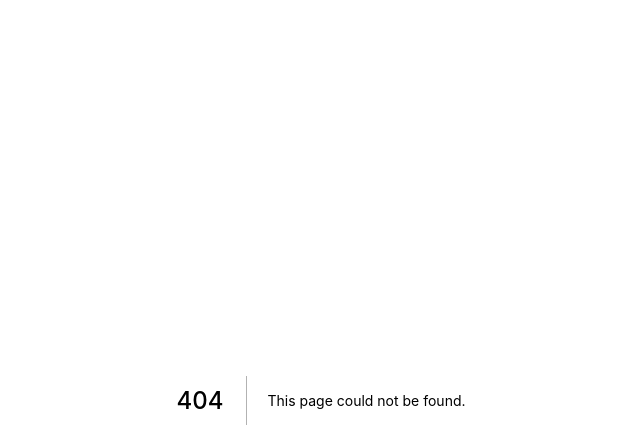
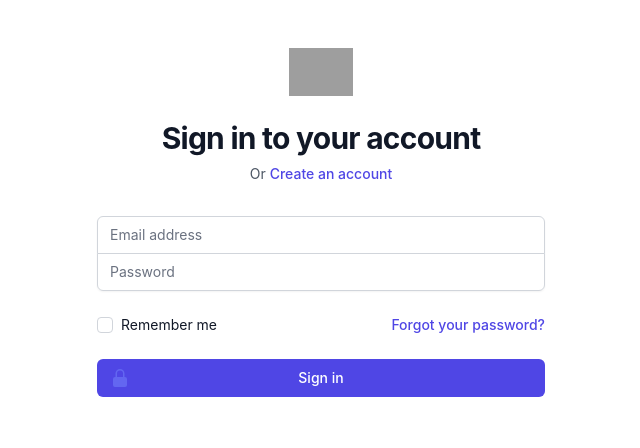
Before and after one commit to mahmudk313/phoenix-commercial-app, a Next.js app: page /auth/signIn in a window 1280 px wide. Before the commit this address had no page. Shown: the top 448 px of the page, without its empty margins (319-959 px from the left). Built offline with nearby package versions, Linux system fonts and the light colour scheme; grey boxes are pictures that could not be loaded.

Commit message:
Create signIn page

```diff
--- /dev/null
+++ b/pages/auth/signIn/index.tsx
@@ -0,0 +1,14 @@
+import { NextPage } from "next";
+import LogIn from "../../../app/components/auth/login";
+
+
+
+const SignIn : NextPage = () => {
+    return(
+        <>
+            <LogIn />
+        </>
+    )
+}
+
+export default SignIn;
```
